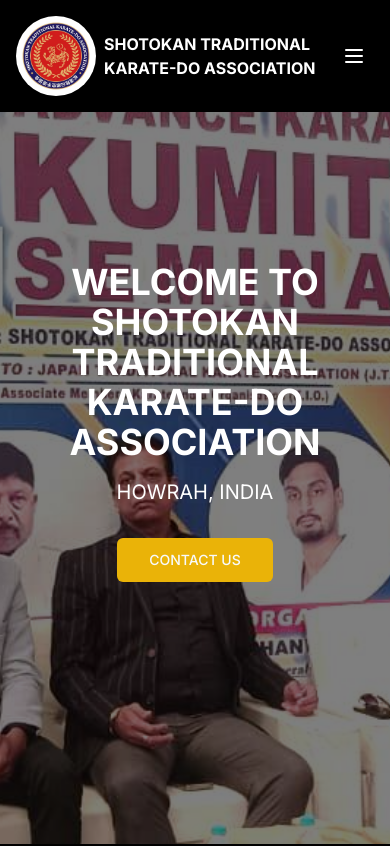
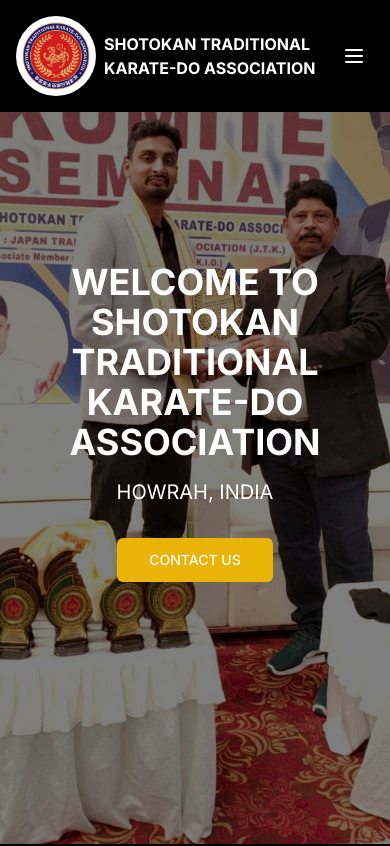
Before and after one commit to niteshsengar03/karateFreelance, a Next.js app: page / in a window 390 px wide. Shown: the top 846 px of the page. Built offline with nearby package versions, Linux system fonts and the light colour scheme.

Commit message:
chage logic of main page photo

```diff
--- a/app/components/parallax-hero.tsx
+++ b/app/components/parallax-hero.tsx
@@ -1,25 +1,41 @@
-"use client"
+"use client";
 
-import { motion, useScroll, useTransform } from "framer-motion"
-import { useRef } from "react"
-import Image from "next/image"
-import { Button } from "@/app/components/ui/button"
+import { motion, useScroll, useTransform } from "framer-motion";
+import { useRef, useState, useEffect } from "react";
+import Image from "next/image";
+import { Button } from "@/app/components/ui/button";
 
 export function ParallaxHero() {
-  const ref = useRef(null)
+  const ref = useRef(null);
+  const [isMobile, setIsMobile] = useState(false);
+
   const { scrollYProgress } = useScroll({
     target: ref,
     offset: ["start start", "end start"],
-  })
+  });
 
-  const y = useTransform(scrollYProgress, [0, 1], ["0%", "50%"])
-  const opacity = useTransform(scrollYProgress, [0, 1], [1, 0])
+  const y = useTransform(scrollYProgress, [0, 1], ["0%", "50%"]);
+  const opacity = useTransform(scrollYProgress, [0, 1], [1, 0]);
+
+  useEffect(() => {
+    const checkMobile = () => {
+      setIsMobile(window.innerWidth < 495);
+
+    };
+    checkMobile();
+    window.addEventListener("resize", checkMobile);
+    return () => window.removeEventListener("resize", checkMobile);
+  }, []);
 
   return (
     <div ref={ref} className="relative h-screen overflow-hidden">
       <motion.div style={{ y, opacity }} className="absolute inset-0">
         <Image
-          src="/home_image.jpg?height=1080&width=1920&text=Martial+Arts+Background"
+          src={
+            isMobile
+              ? "/mainPage.jpeg?height=1080&width=1080"
+              : "/home_image.jpg?height=1080&width=1920&text=Martial+Arts+Background"
+          }
           alt="Martial Arts Background"
           fill
           className="object-cover"
@@ -54,14 +70,16 @@
           <Button
             size="lg"
             className="bg-yellow-500 hover:bg-yellow-600"
-            onClick={() => window.open("https://forms.gle/7TArc6KcGSptMWhk8", "_blank")}
+            onClick={() =>
+              window.open("https://forms.gle/7TArc6KcGSptMWhk8", "_blank")
+            }
           >
-           CONTACT US
+            CONTACT US
           </Button>
         </motion.div>
       </div>
     </div>
-  )
+  );
 }
 
 // import Image from "next/image"
```
Also changed, not shown: public/mainPage.jpeg (added).
